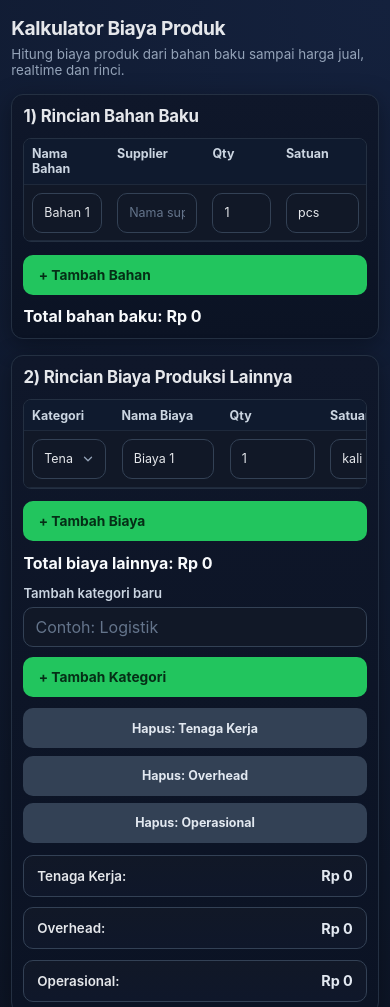
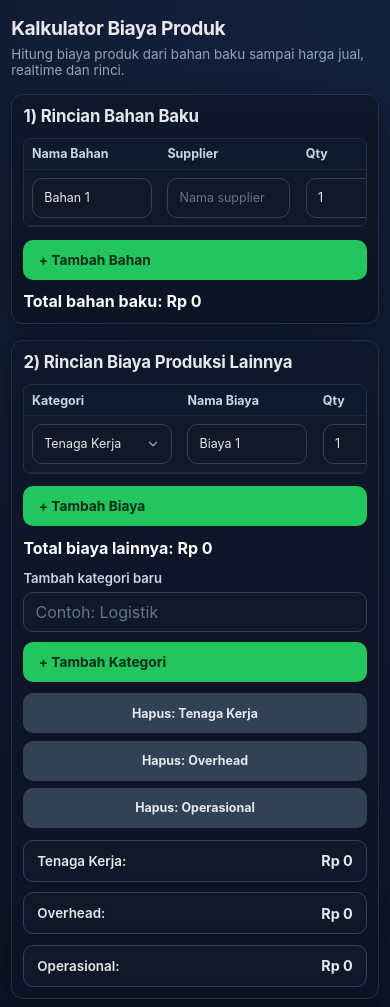
Before and after one commit to zufarrizal/Product-Selling, a plain HTML site: page index.html in a window 390 px wide. Shown: the top 1007 px of the page. Drawn offline with Linux system fonts and the light colour scheme.

Commit message:
Implement auto-width functionality for input and select fields; adjust styles for better responsiveness

```diff
--- a/script.js
+++ b/script.js
@@ -69,6 +69,8 @@ Object.values(fields).forEach((el) => {
   el.addEventListener("input", recalculate);
   el.addEventListener("change", recalculate);
 });
+initAutoWidthSelect(fields.hookType);
+[fields.jumlahProduksi, fields.margin, fields.targetLabaNominal, fields.diskon, fields.ppn].forEach(initAutoWidthInput);
 
 function num(value) {
   const parsed = Number(value);
@@ -100,6 +102,52 @@ function bindAutoRecalc(container) {
   });
 }
 
+function adjustSelectWidth(select) {
+  if (!(select instanceof HTMLSelectElement)) return;
+  const text = select.options[select.selectedIndex]?.text || "";
+  const textWidth = measureTextWidth(select, text);
+  const widthInPx = Math.max(140, Math.ceil(textWidth + 48));
+  select.classList.add("auto-width");
+  select.style.width = `${widthInPx}px`;
+}
+
+function initAutoWidthSelect(select) {
+  if (!(select instanceof HTMLSelectElement)) return;
+  adjustSelectWidth(select);
+  select.addEventListener("change", () => adjustSelectWidth(select));
+}
+
+function adjustInputWidth(input) {
+  if (!(input instanceof HTMLInputElement)) return;
+  const source = input.value || input.placeholder || "";
+  const textWidth = measureTextWidth(input, source);
+  const widthInPx = Math.max(120, Math.ceil(textWidth + 28));
+  input.classList.add("auto-width");
+  input.style.width = `${widthInPx}px`;
+}
+
+function initAutoWidthInput(input) {
+  if (!(input instanceof HTMLInputElement)) return;
+  adjustInputWidth(input);
+  input.addEventListener("input", () => adjustInputWidth(input));
+  input.addEventListener("change", () => adjustInputWidth(input));
+}
+
+function initAutoWidthFields(container) {
+  if (!container) return;
+  container.querySelectorAll("select").forEach(initAutoWidthSelect);
+  container.querySelectorAll("input").forEach(initAutoWidthInput);
+}
+
+function measureTextWidth(el, text) {
+  const canvas = measureTextWidth.canvas || (measureTextWidth.canvas = document.createElement("canvas"));
+  const ctx = canvas.getContext("2d");
+  if (!ctx) return String(text || "").length * 9;
+  const style = window.getComputedStyle(el);
+  ctx.font = style.font || `${style.fontWeight} ${style.fontSize} ${style.fontFamily}`;
+  return ctx.measureText(String(text || "")).width;
+}
+
 function addBahanRow(data = {}) {
   const tr = document.createElement("tr");
   tr.innerHTML = `
@@ -114,6 +162,7 @@ function addBahanRow(data = {}) {
   `;
 
   bindAutoRecalc(tr);
+  initAutoWidthFields(tr);
   tr.querySelector(".hapus").addEventListener("click", () => {
     tr.remove();
     if (!bahanRows.children.length) addBahanRow();
@@ -139,6 +188,7 @@ function addBiayaRow(data = {}) {
   `;
 
   bindAutoRecalc(tr);
+  initAutoWidthFields(tr);
   tr.querySelector(".hapus").addEventListener("click", () => {
     tr.remove();
     if (!biayaRows.children.length) addBiayaRow();
@@ -165,6 +215,7 @@ function refreshCategorySelects() {
     if (!categories.includes(current)) {
       select.value = categories[0];
     }
+    adjustSelectWidth(select);
   });
 }
 
@@ -266,6 +317,8 @@ function clearSavedData() {
   fields.diskon.value = 0;
   fields.ppn.value = 11;
   fields.hookType.value = "none";
+  adjustSelectWidth(fields.hookType);
+  [fields.jumlahProduksi, fields.margin, fields.targetLabaNominal, fields.diskon, fields.ppn].forEach(adjustInputWidth);
 
   bahanRows.innerHTML = "";
   biayaRows.innerHTML = "";
@@ -289,6 +342,8 @@ function loadFromLocalStorage() {
     fields.diskon.value = data.settings?.diskon ?? 0;
     fields.ppn.value = data.settings?.ppn ?? 11;
     fields.hookType.value = data.settings?.hookType ?? "none";
+    adjustSelectWidth(fields.hookType);
+    [fields.jumlahProduksi, fields.margin, fields.targetLabaNominal, fields.diskon, fields.ppn].forEach(adjustInputWidth);
     if (Array.isArray(data.settings?.categories) && data.settings.categories.length) {
       categories = data.settings.categories.map(normalizeCategoryName).filter(Boolean);
     }
--- a/style.css
+++ b/style.css
@@ -98,7 +98,21 @@ th, td {
 
 th { background: #0f1a2e; color: #cbd5e1; font-weight: 700; }
 tr:hover td { background: #0f1b31; }
-.subtotal { white-space: nowrap; font-weight: 700; color: #f8fafc; }
+.subtotal { white-space: nowrap; font-weight: 700; color: #f8fafc; font-size: 0.83rem; }
+
+select.auto-width {
+  width: auto;
+  min-width: 12ch;
+  max-width: 100%;
+  padding-right: 2.2rem;
+  background-position: right 0.7rem center;
+}
+
+input.auto-width {
+  width: auto;
+  min-width: 10ch;
+  max-width: 100%;
+}
 
 .row-actions {
   margin-top: 0.8rem;
@@ -155,7 +169,7 @@ tr:hover td { background: #0f1b31; }
 .category-totals {
   margin-top: 0.75rem;
   display: grid;
-  grid-template-columns: repeat(auto-fit, minmax(180px, 1fr));
+  grid-template-columns: repeat(5, minmax(0, 1fr));
   gap: 0.65rem;
 }
 
@@ -302,6 +316,10 @@ button.secondary:hover { background: #475569; }
     font-size: 0.78rem;
   }
 
+  .subtotal {
+    font-size: 0.78rem;
+  }
+
   .row-actions {
     grid-template-columns: 1fr;
   }
@@ -336,7 +354,7 @@ button.secondary:hover { background: #475569; }
   }
 
   .category-totals {
-    grid-template-columns: 1fr;
+    grid-template-columns: repeat(2, minmax(0, 1fr));
   }
 
   .category-list {
@@ -369,4 +387,8 @@ button.secondary:hover { background: #475569; }
   table {
     min-width: 680px;
   }
+
+  .category-totals {
+    grid-template-columns: 1fr;
+  }
 }
```
